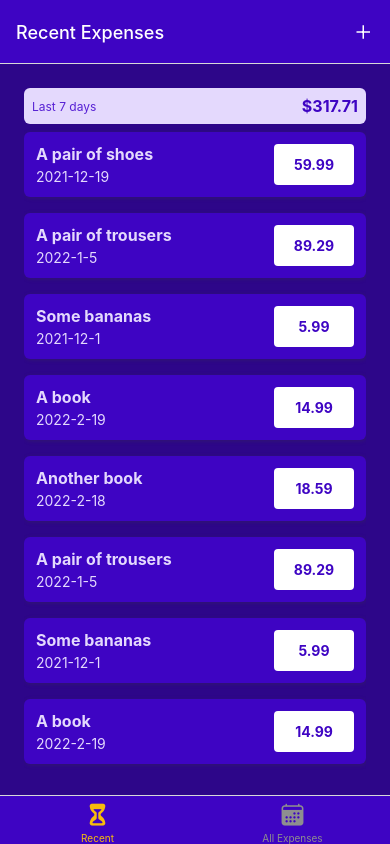
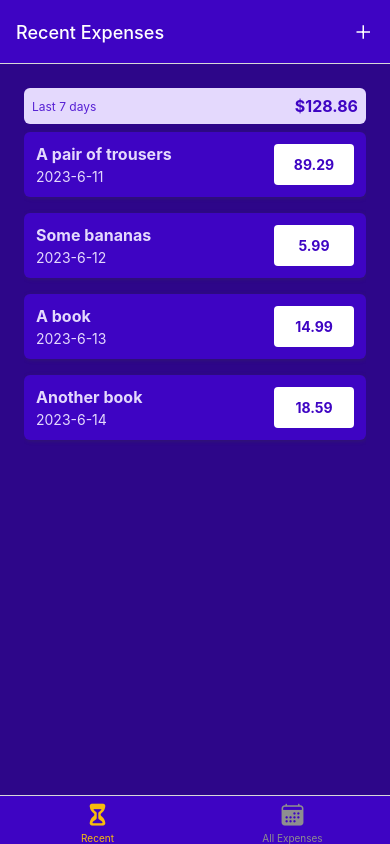
Before and after one commit to zhankaam/react-native-course, a React Native app: screen / in a window 390 px wide. Built offline with nearby package versions, Linux system fonts and the light colour scheme.

Commit message:
020: using context from inside components

```diff
--- a/App.tsx
+++ b/App.tsx
@@ -17,6 +17,7 @@ import {AllExpenses} from './screens/AllExpenses';
 import {ManageExpense} from './screens/ManageExpense';
 import {GlobalStyles} from './constants/styles';
 import IconButton from './UI/IconButton';
+import ExpensesContextProvider from './store/expenses-context';
 
 export type StackParamList = {
   ExpensesOverview: undefined;
@@ -79,6 +80,7 @@ function App(): JSX.Element {
   return (
     <>
       <StatusBar barStyle="default" />
+      <ExpensesContextProvider>
         <NavigationContainer>
           <Stack.Navigator
             screenOptions={{
@@ -99,6 +101,7 @@ function App(): JSX.Element {
             />
           </Stack.Navigator>
         </NavigationContainer>
+      </ExpensesContextProvider>
     </>
   );
 }
--- a/components/ExpensesOutput.tsx
+++ b/components/ExpensesOutput.tsx
@@ -3,81 +3,18 @@ import React from 'react';
 import ExpensesSummary from './ExpensesSummary';
 import ExpensesList from './ExpensesList';
 import {GlobalStyles} from '../constants/styles';
+import {ExpenseDataType} from '../store/expenses-context';
 
 type PropsType = {
+  expenses: ExpenseDataType[];
   expensesPeriod: string;
 };
 
-export type ExpenseDataType = {
-  id: string;
-  description: string;
-  amount: number;
-  date: Date;
-};
-
-const DUMMY_EXPENSES = [
-  {
-    id: 'e1',
-    description: 'A pair of shoes',
-    amount: 59.99,
-    date: new Date('2021-12-19'),
-  },
-  {
-    id: 'e2',
-    description: 'A pair of trousers',
-    amount: 89.29,
-    date: new Date('2022-01-05'),
-  },
-  {
-    id: 'e3',
-    description: 'Some bananas',
-    amount: 5.99,
-    date: new Date('2021-12-01'),
-  },
-  {
-    id: 'e4',
-    description: 'A book',
-    amount: 14.99,
-    date: new Date('2022-02-19'),
-  },
-  {
-    id: 'e5',
-    description: 'Another book',
-    amount: 18.59,
-    date: new Date('2022-02-18'),
-  },
-  {
-    id: 'e6',
-    description: 'A pair of trousers',
-    amount: 89.29,
-    date: new Date('2022-01-05'),
-  },
-  {
-    id: 'e7',
-    description: 'Some bananas',
-    amount: 5.99,
-    date: new Date('2021-12-01'),
-  },
-  {
-    id: 'e8',
-    description: 'A book',
-    amount: 14.99,
-    date: new Date('2022-02-19'),
-  },
-  {
-    id: 'e9',
-    description: 'Another book',
-    amount: 18.59,
-    date: new Date('2022-02-18'),
-  },
-];
-
-// expenses,
-const ExpensesOutput: React.FC<PropsType> = ({expensesPeriod}) => {
+const ExpensesOutput: React.FC<PropsType> = ({expenses, expensesPeriod}) => {
   return (
     <View style={styles.container}>
-      <ExpensesSummary expenses={DUMMY_EXPENSES} periodName={expensesPeriod} />
-      <ExpensesList expenses={DUMMY_EXPENSES} />
+      <ExpensesSummary expenses={expenses} periodName={expensesPeriod} />
+      <ExpensesList expenses={expenses} />
     </View>
   );
 };
--- a/screens/AllExpenses.tsx
+++ b/screens/AllExpenses.tsx
@@ -1,8 +1,11 @@
-import React from 'react';
+import React, {useContext} from 'react';
 import ExpensesOutput from '../components/ExpensesOutput';
+import {ExpensesContext} from '../store/expenses-context';
 
 export function AllExpenses() {
-  return <ExpensesOutput expensesPeriod="Total" />;
+  const expensesCtx = useContext(ExpensesContext);
+
+  return (
+    <ExpensesOutput expensesPeriod="Total" expenses={expensesCtx.expenses} />
+  );
 }
-
-// const styles = StyleSheet.create({});
--- a/screens/RecentExpenses.tsx
+++ b/screens/RecentExpenses.tsx
@@ -1,6 +1,19 @@
-import React from 'react';
+import React, {useContext} from 'react';
 import ExpensesOutput from '../components/ExpensesOutput';
+import {ExpensesContext} from '../store/expenses-context';
+import {getDateMinusDays} from '../util/date';
 
 export function RecentExpenses() {
-  return <ExpensesOutput expensesPeriod="Last 7 days" />;
+  const expensesCtx = useContext(ExpensesContext);
+
+  const recentExpenses = expensesCtx.expenses.filter(expense => {
+    const today = new Date();
+    const date7DaysAgo = getDateMinusDays(today, 7);
+
+    return expense.date > date7DaysAgo;
+  });
+
+  return (
+    <ExpensesOutput expensesPeriod="Last 7 days" expenses={recentExpenses} />
+  );
 }
--- /dev/null
+++ b/store/expenses-context.tsx
@@ -0,0 +1,133 @@
+/* eslint-disable @typescript-eslint/no-unused-vars */
+import React from 'react';
+import {createContext, useReducer} from 'react';
+
+export type ExpenseDataType = {
+  id: string;
+  description: string;
+  amount: number;
+  date: Date;
+};
+
+const DUMMY_EXPENSES: ExpenseDataType[] = [
+  {
+    id: 'e1',
+    description: 'A pair of shoes',
+    amount: 59.99,
+    date: new Date('2021-12-19'),
+  },
+  {
+    id: 'e2',
+    description: 'A pair of trousers',
+    amount: 89.29,
+    date: new Date('2022-01-05'),
+  },
+  {
+    id: 'e3',
+    description: 'Some bananas',
+    amount: 5.99,
+    date: new Date('2021-12-01'),
+  },
+  {
+    id: 'e4',
+    description: 'A book',
+    amount: 14.99,
+    date: new Date('2022-02-19'),
+  },
+  {
+    id: 'e5',
+    description: 'Another book',
+    amount: 18.59,
+    date: new Date('2022-02-18'),
+  },
+  {
+    id: 'e6',
+    description: 'A pair of trousers',
+    amount: 89.29,
+    date: new Date('2023-06-11'),
+  },
+  {
+    id: 'e7',
+    description: 'Some bananas',
+    amount: 5.99,
+    date: new Date('2023-06-12'),
+  },
+  {
+    id: 'e8',
+    description: 'A book',
+    amount: 14.99,
+    date: new Date('2023-06-13'),
+  },
+  {
+    id: 'e9',
+    description: 'Another book',
+    amount: 18.59,
+    date: new Date('2023-06-14'),
+  },
+];
+
+export const ExpensesContext = createContext({
+  expenses: [] as ExpenseDataType[],
+  addExpense: ({description, amount, date}: Omit<ExpenseDataType, 'id'>) => {},
+  deleteExpense: (id: string) => {},
+  updateExpense: (
+    id: string,
+    {description, amount, date}: Omit<ExpenseDataType, 'id'>,
+  ) => {},
+});
+
+function expensesReducer(state: ExpenseDataType[], action: any) {
+  switch (action.type) {
+    case 'ADD':
+      const id = new Date().toString() + Math.random().toString();
+      return [{...action.payload, id}, ...state];
+    case 'UPDATE':
+      const updatedableExpenseIndex = state.findIndex(
+        expense => expense.id === action.payload.id,
+      );
+      const updatedableExpense = state[updatedableExpenseIndex];
+      const updatedItem = {...updatedableExpense, ...action.payload.data};
+      const updatedExpenses = [...state];
+      updatedExpenses[updatedableExpenseIndex] = updatedItem;
+      return updatedExpenses;
+    case 'DELETE':
+      return state.filter(expense => expense.id !== action.payload);
+    default:
+      return state;
+  }
+}
+
+type ProviderType = {
+  children: React.ReactNode;
+};
+
+function ExpensesContextProvider({children}: ProviderType) {
+  const [expensesState, dispatch] = useReducer(expensesReducer, DUMMY_EXPENSES);
+
+  function addExpense(expenseData: Omit<ExpenseDataType, 'id'>) {
+    dispatch({type: 'ADD', payload: expenseData});
+  }
+
+  function deleteExpense(id: string) {
+    dispatch({type: 'DELETE', payload: id});
+  }
+
+  function updateExpense(id: string, expenseData: Omit<ExpenseDataType, 'id'>) {
+    dispatch({type: 'UPDATE', payload: {id, data: expenseData}});
+  }
+
+  const value = {
+    expenses: expensesState,
+    addExpense,
+    updateExpense,
+    deleteExpense,
+  };
+
+  return (
+    <ExpensesContext.Provider value={value}>
+      {children}
+    </ExpensesContext.Provider>
+  );
+}
+
+export default ExpensesContextProvider;
--- a/util/date.ts
+++ b/util/date.ts
@@ -1,3 +1,7 @@
 export function getFormattedDate(date: Date) {
   return `${date.getFullYear()}-${date.getMonth() + 1}-${date.getDate()}`;
 }
+
+export function getDateMinusDays(date: Date, days: number) {
+  return new Date(date.getFullYear(), date.getMonth(), date.getDate() - days);
+}
```
Lines whose indentation alone changed are shown as unchanged.
